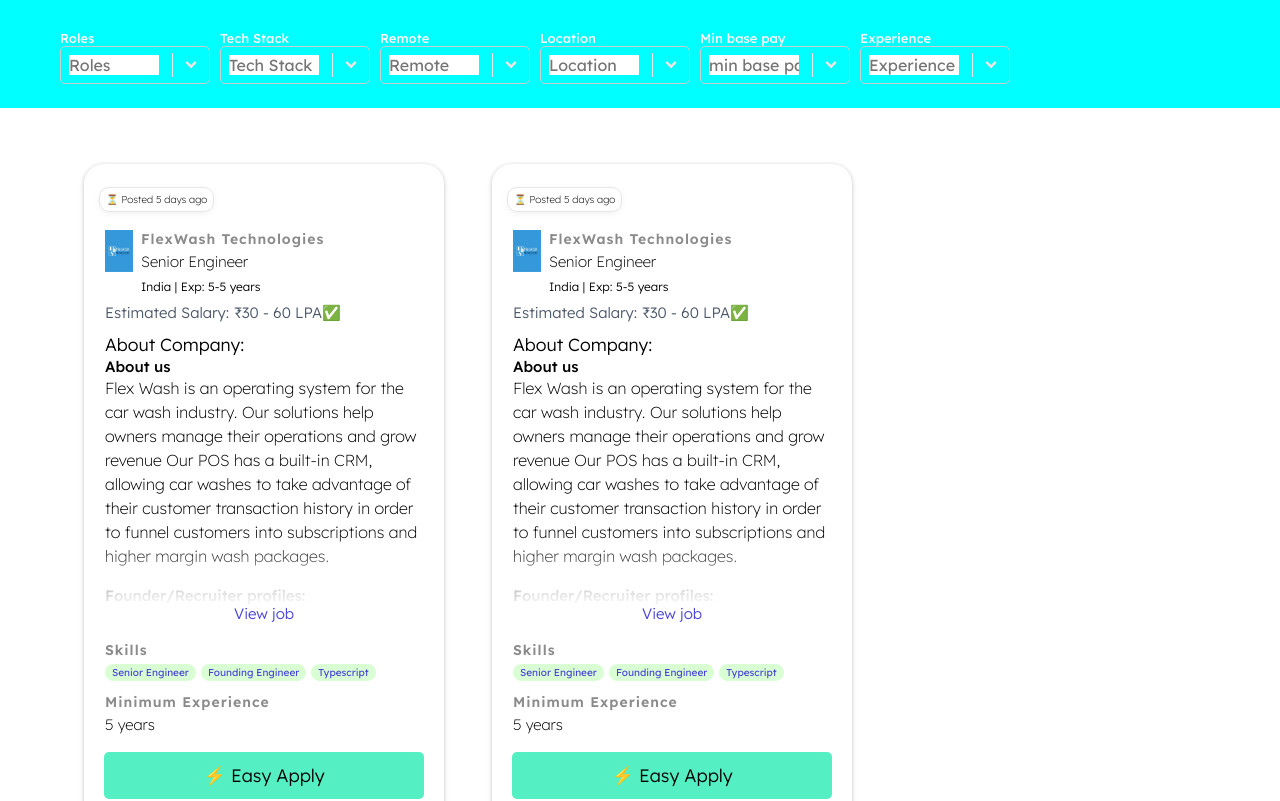
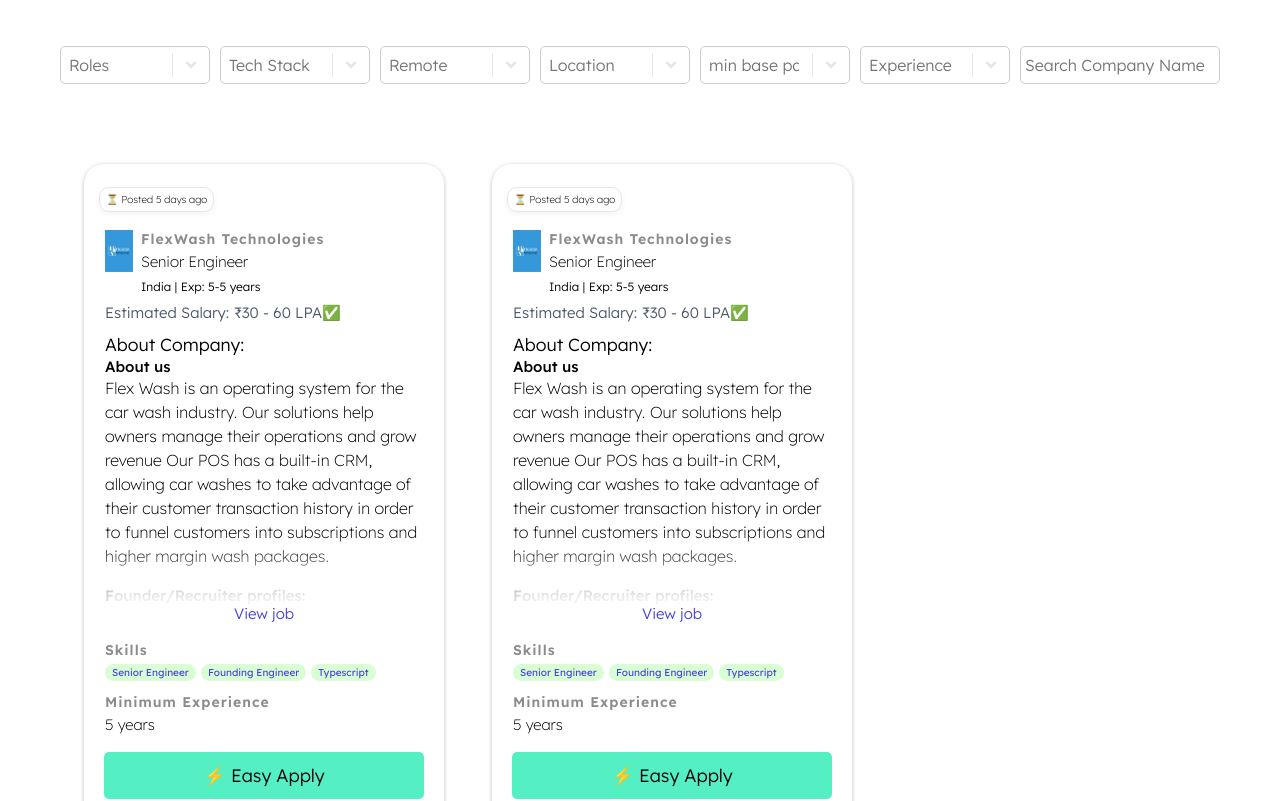
Before and after one commit to riyaz3036/weekday_assignment, a React (Create React App) app: page / in a window 1280 px wide. Shown: the top 801 px of the page. Built offline with nearby package versions, Linux system fonts and the light colour scheme.

Commit message:
added search box

```diff
--- a/src/App.css
+++ b/src/App.css
@@ -17,7 +17,7 @@
 
 /* Filter Section styling starts here */
 .filters{
-  background-color: aqua;
+  /* background-color: aqua; */
   display: flex;
   align-items: center;
   flex-wrap: wrap;
@@ -66,6 +66,7 @@
   font-size: inherit;
   font-family: inherit;
   color: inherit;
+  font-weight: 300;
 }
 
 
@@ -152,6 +153,19 @@
 }
 
 
+.company__name__input{
+     min-height: 38px;
+     border: 1px solid rgb(204,204,204);
+     border-radius: 5px;
+     outline: none;
+     padding: 4px;
+     font-size: inherit;
+     font-family: inherit;
+     color: inherit;
+     font-weight: 300;
+}
+
+
 
 /* JobSection styling starts here */
 .jobs{
--- a/src/App.js
+++ b/src/App.js
@@ -206,6 +206,17 @@
   };
 
   const filteredExp = exp_list.filter(exp => exp.toLowerCase().includes(searchExp.toLowerCase()));
+
+
+
+  //States for storing searched company name
+  const [searchName, setSearchName] = useState('');
+
+  const handleNameSearchChange = (event) => {
+    setSearchName(event.target.value);
+  };
+
+
 
 
   return (
@@ -568,7 +579,8 @@
 
             {/* Section to filter company Name */}
             <div>
-
+                <p className="filter__title" style={{color:searchName.length?'black':'#fff'}}>Company name</p>
+                <input type="text" className="company__name__input" placeholder="Search Company Name" value={searchName} onChange={handleNameSearchChange} />
             </div>
 
 
```
